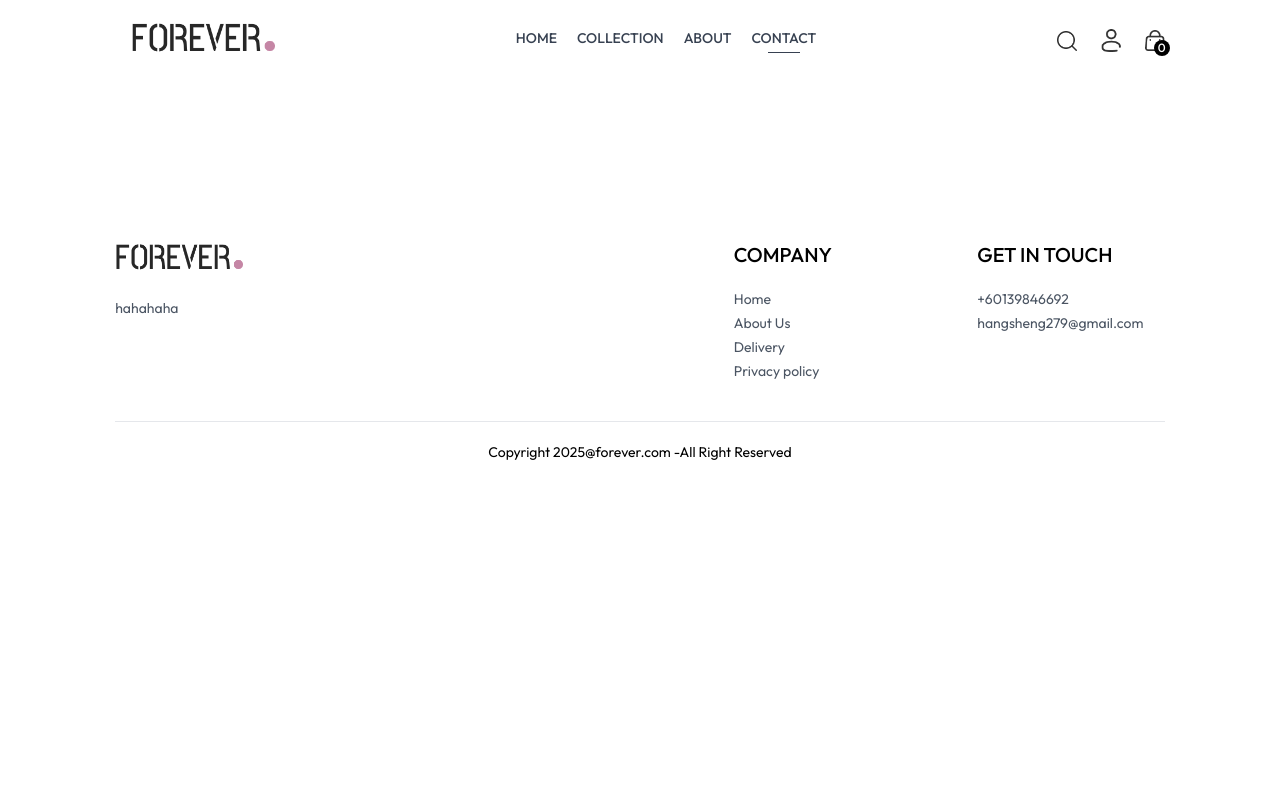
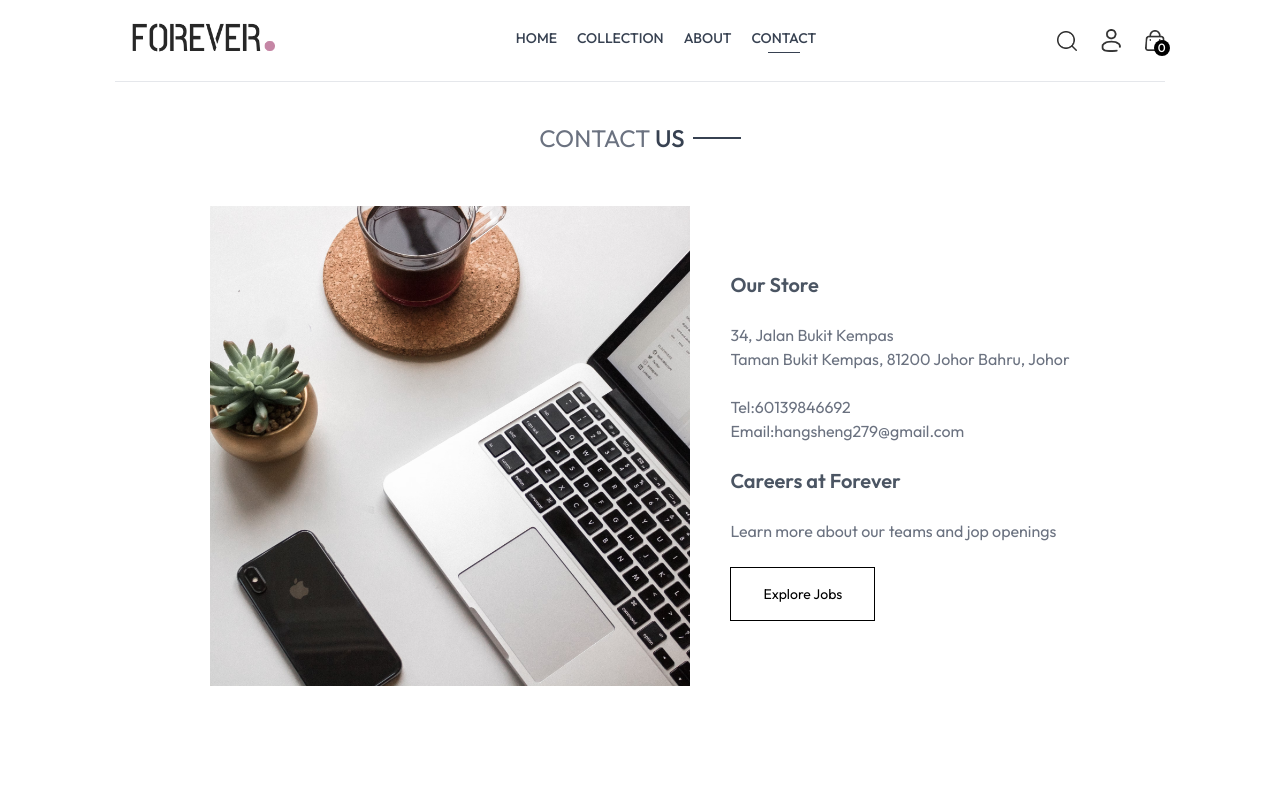
Before and after one commit to hangsheng0625/TheTrendyClub, a React (Vite) app in the folder frontend/: page /contact in a window 1280 px wide. Shown: the top 800 px of the page. Built offline with nearby package versions, Linux system fonts and the light colour scheme.

Commit message:
create the contact page

```diff
--- a/frontend/src/App.jsx
+++ b/frontend/src/App.jsx
@@ -4,7 +4,7 @@
 import Navbar from './components/Navbar'
 import Collection from './pages/Collection'
 import About from './pages/About'
-import Content from './pages/Content'
+import Contact from './pages/Contact'
 import Product from './pages/Product'
 import Cart from './pages/Cart'
 import Login from './pages/Login'
@@ -25,7 +25,7 @@
         <Route path='/' element={<Home />} />
         <Route path='/collection' element={<Collection />} />
         <Route path='/about' element={<About />} />
-        <Route path='/content' element={<Content />} />
+        <Route path='/contact' element={<Contact />} />
         <Route path='/products/:productId' element={<Product />} />
         <Route path='/cart' element={<Cart />} />
         <Route path='/login' element={<Login />} />
--- /dev/null
+++ b/frontend/src/pages/Contact.jsx
@@ -0,0 +1,30 @@
+import React from 'react'
+import Title from '../components/Title'
+import { assets } from '../assets/assets'
+import Newsletter from '../components/Newsletter'
+
+const Contact = () => {
+  return (
+    <div>
+      <div className='text-center text-2xl pt-10 border-t'>
+        <Title text1={'CONTACT'} text2={'US'}></Title>
+      </div>
+
+      <div className='my-10 flex flex-col justify-center md:flex-row gap-10 mb-28'>
+        <img className='w-full md:max-w-[480px]' src={assets.contact_img} alt="" />
+        <div className='flex flex-col justify-center items-start gap-6'>
+          <p className='font-semibold text-xl text-gray-600'>Our Store</p>
+          <p className='text-gray-500'> 34, Jalan Bukit Kempas <br /> Taman Bukit Kempas, 81200 Johor Bahru, Johor</p>
+          <p className='text-gray-500'> Tel:60139846692 <br />Email:hangsheng279@gmail.com</p>
+          <p className='font-semibold text-xl text-gray-600'> Careers at Forever</p>
+          <p className='text-gray-500'> Learn more about our teams and jop openings</p>
+          <button className='border border-black px-8 py-4 text-sm hover:bg-black hover:text-white transition-all duration-500'>Explore Jobs</button>
+        </div>
+      </div>
+
+      <Newsletter></Newsletter>
+    </div>
+  )
+}
+
+export default Contact
--- a/frontend/src/pages/Content.jsx
+++ /dev/null
@@ -1,9 +0,0 @@
-import React from 'react'
-
-const Content = () => {
-  return (
-    <div>Content</div>
-  )
-}
-
-export default Content
```
